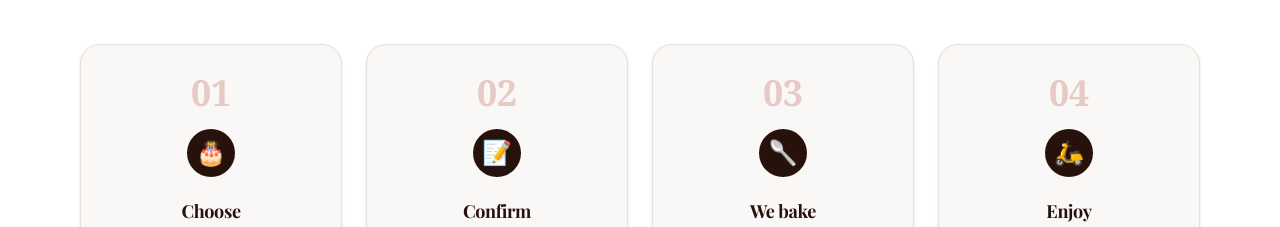
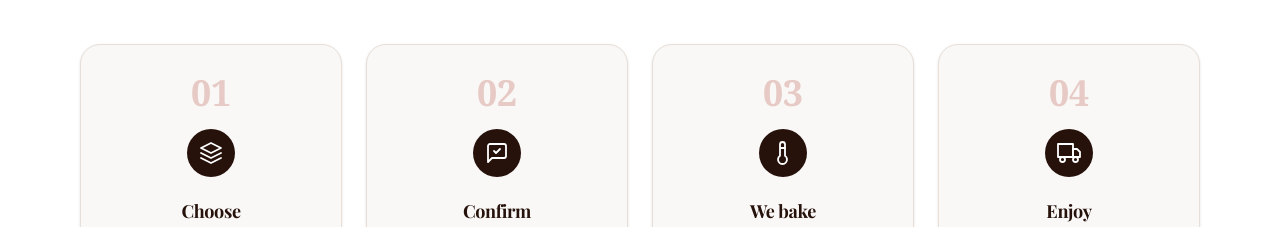
Before and after one commit to debbarmachopreng7-crypto/AKRI-BAKES, a Next.js app: page /AKRI-BAKES/ in a window 1280 px wide. Shown: the part 4704-4931 px from the top of the page. Built offline with nearby package versions, Linux system fonts and the light colour scheme; no server answers; a web font is replaced by a local one.

Commit message:
Polish homepage: real customer testimonials, replace emoji with SVG icons

```diff
--- a/app/page.js
+++ b/app/page.js
@@ -83,19 +83,22 @@ const feedPhotos = [
 
 const testimonials = [
   {
-    quote: "Thank you for choosing your desserts and cake from us — every detail, every flavour, perfect.",
+    quote:
+      "Our wedding desserts were the highlight of the evening — guests kept asking who made them. The cake was exactly what we dreamed of, and everything arrived on time.",
     name: "Esther & Neeraj",
     tag: "Wedding · December 2025",
   },
   {
-    quote: "Privileged to spread our desserts on their special day. The couple and every guest loved it.",
+    quote:
+      "The cake looked even better than the reference photos we sent. Fresh, perfectly sweet, and delivery was smooth. Thank you for being part of our big day.",
     name: "Anung & Joel",
     tag: "Wedding · November 2025",
   },
   {
-    quote: "Serving sweetness on moments that matter the most — beautifully captured and deeply loved.",
-    name: "A Wedding Weekend",
-    tag: "Celebration · 13.11.25",
+    quote:
+      "Our dessert table was stunning — people took photos before they even touched a thing. Beautiful flavours and a team that clearly cares. Highly recommended.",
+    name: "Yangthy & Lendi",
+    tag: "Wedding · October 2025",
   },
 ];
 
@@ -149,6 +152,55 @@ function InstagramIcon({ className = "h-4 w-4" }) {
       <rect x="2" y="2" width="20" height="20" rx="5" ry="5" />
       <path d="M16 11.37A4 4 0 1 1 12.63 8 4 4 0 0 1 16 11.37z" />
       <line x1="17.5" y1="6.5" x2="17.51" y2="6.5" />
+    </svg>
+  );
+}
+
+function Icon({ name, className = "h-6 w-6" }) {
+  const paths = {
+    layers: (
+      <>
+        <path d="M12 2 2 7l10 5 10-5-10-5z" />
+        <path d="m2 17 10 5 10-5" />
+        <path d="m2 12 10 5 10-5" />
+      </>
+    ),
+    confirm: (
+      <>
+        <path d="M21 15a2 2 0 0 1-2 2H7l-4 4V5a2 2 0 0 1 2-2h14a2 2 0 0 1 2 2z" />
+        <path d="m9 10 2 2 4-4" />
+      </>
+    ),
+    bake: (
+      <>
+        <path d="M14 14.76V3.5a2.5 2.5 0 0 0-5 0v11.26a4.5 4.5 0 1 0 5 0z" />
+        <path d="M10 7h4" />
+      </>
+    ),
+    delivery: (
+      <>
+        <path d="M1 3h15v13H1z" />
+        <path d="M16 8h4l3 3v5h-7V8z" />
+        <circle cx="5.5" cy="18.5" r="2.5" />
+        <circle cx="18.5" cy="18.5" r="2.5" />
+      </>
+    ),
+    handcrafted: (
+      <path d="M20.84 4.61a5.5 5.5 0 0 0-7.78 0L12 5.67l-1.06-1.06a5.5 5.5 0 0 0-7.78 7.78l1.06 1.06L12 21.23l7.78-7.78 1.06-1.06a5.5 5.5 0 0 0 0-7.78z" />
+    ),
+    ingredients: (
+      <path d="M12 2.69l5.66 5.66a8 8 0 1 1-11.31 0z" />
+    ),
+    design: (
+      <>
+        <path d="M12 20h9" />
+        <path d="M16.5 3.5a2.121 2.121 0 0 1 3 3L7 19l-4 1 1-4L16.5 3.5z" />
+      </>
+    ),
+  };
+  return (
+    <svg className={className} viewBox="0 0 24 24" fill="none" stroke="currentColor" strokeWidth="1.8" strokeLinecap="round" strokeLinejoin="round" aria-hidden="true">
+      {paths[name]}
     </svg>
   );
 }
@@ -337,15 +389,17 @@ export default function HomePage() {
           </FadeIn>
           <StaggerContainer className="mt-12 grid gap-6 sm:grid-cols-2 lg:grid-cols-4">
             {[
-              { step: "01", title: "Choose", desc: "Pick from our menu or design your own custom cake.", icon: "🎂" },
-              { step: "02", title: "Confirm", desc: "Place your order online or message us your vision.", icon: "📝" },
-              { step: "03", title: "We bake", desc: "Handcrafted fresh to order — 7 to 10 days advance.", icon: "🥄" },
-              { step: "04", title: "Enjoy", desc: "Pickup in Dimapur or delivery across the city.", icon: "🛵" },
+              { step: "01", title: "Choose", desc: "Pick from our menu or design your own custom cake.", icon: "layers" },
+              { step: "02", title: "Confirm", desc: "Place your order online or message us your vision.", icon: "confirm" },
+              { step: "03", title: "We bake", desc: "Handcrafted fresh to order — 7 to 10 days advance.", icon: "bake" },
+              { step: "04", title: "Enjoy", desc: "Pickup in Dimapur or delivery across the city.", icon: "delivery" },
             ].map((item) => (
               <StaggerItem key={item.step}>
                 <div className="rounded-[20px] border border-[#E8E0D8] bg-[#F9F8F6] p-7 text-center shadow-sm">
                   <p className="font-serif text-4xl font-bold text-[#BC6153]/30">{item.step}</p>
-                  <div className="mx-auto mt-4 flex h-12 w-12 items-center justify-center rounded-full bg-[#26110B] text-2xl">{item.icon}</div>
+                  <div className="mx-auto mt-4 flex h-12 w-12 items-center justify-center rounded-full bg-[#26110B] text-white">
+                    <Icon name={item.icon} className="h-6 w-6" />
+                  </div>
                   <h3 className="mt-5 font-serif text-lg font-bold text-[#26110B]">{item.title}</h3>
                   <p className="mt-2 text-sm leading-relaxed text-[#8B7355]">{item.desc}</p>
                 </div>
@@ -430,10 +484,10 @@ export default function HomePage() {
           </FadeIn>
           <StaggerContainer className="mt-12 grid gap-6 sm:grid-cols-2 lg:grid-cols-4">
             {[
-              { title: "Handcrafted", desc: "Every cake is baked to order, by hand, using traditional techniques and real ingredients.", icon: "🥄" },
-              { title: "Premium Ingredients", desc: "Belgian chocolate, European butter, fresh cream, and seasonal fruits — never any shortcuts.", icon: "🧈" },
-              { title: "Custom Designs", desc: "Upload a photo, describe your vision, and our bakers will bring it to life.", icon: "🎨" },
-              { title: "Local Delivery", desc: "Free pickup in Dimapur or affordable delivery across the city. We make it easy.", icon: "🛵" },
+              { title: "Handcrafted", desc: "Every cake is baked to order, by hand, using traditional techniques and real ingredients.", icon: "handcrafted" },
+              { title: "Premium Ingredients", desc: "Belgian chocolate, European butter, fresh cream, and seasonal fruits — never any shortcuts.", icon: "ingredients" },
+              { title: "Custom Designs", desc: "Upload a photo, describe your vision, and our bakers will bring it to life.", icon: "design" },
+              { title: "Local Delivery", desc: "Free pickup in Dimapur or affordable delivery across the city. We make it easy.", icon: "delivery" },
             ].map((item) => (
               <StaggerItem key={item.title}>
                 <motion.div
@@ -441,7 +495,9 @@ export default function HomePage() {
                   whileHover={{ y: -4, boxShadow: "0 16px 32px rgba(0,0,0,0.08)" }}
                   transition={{ type: "spring", stiffness: 300, damping: 20 }}
                 >
-                  <div className="text-4xl">{item.icon}</div>
+                  <div className="mx-auto flex h-14 w-14 items-center justify-center rounded-full bg-[#F9F8F6] text-[#BC6153]">
+                    <Icon name={item.icon} className="h-7 w-7" />
+                  </div>
                   <h3 className="mt-5 font-serif text-lg font-bold text-[#26110B]">{item.title}</h3>
                   <p className="mt-3 text-sm leading-relaxed text-[#8B7355]">{item.desc}</p>
                 </motion.div>
```
